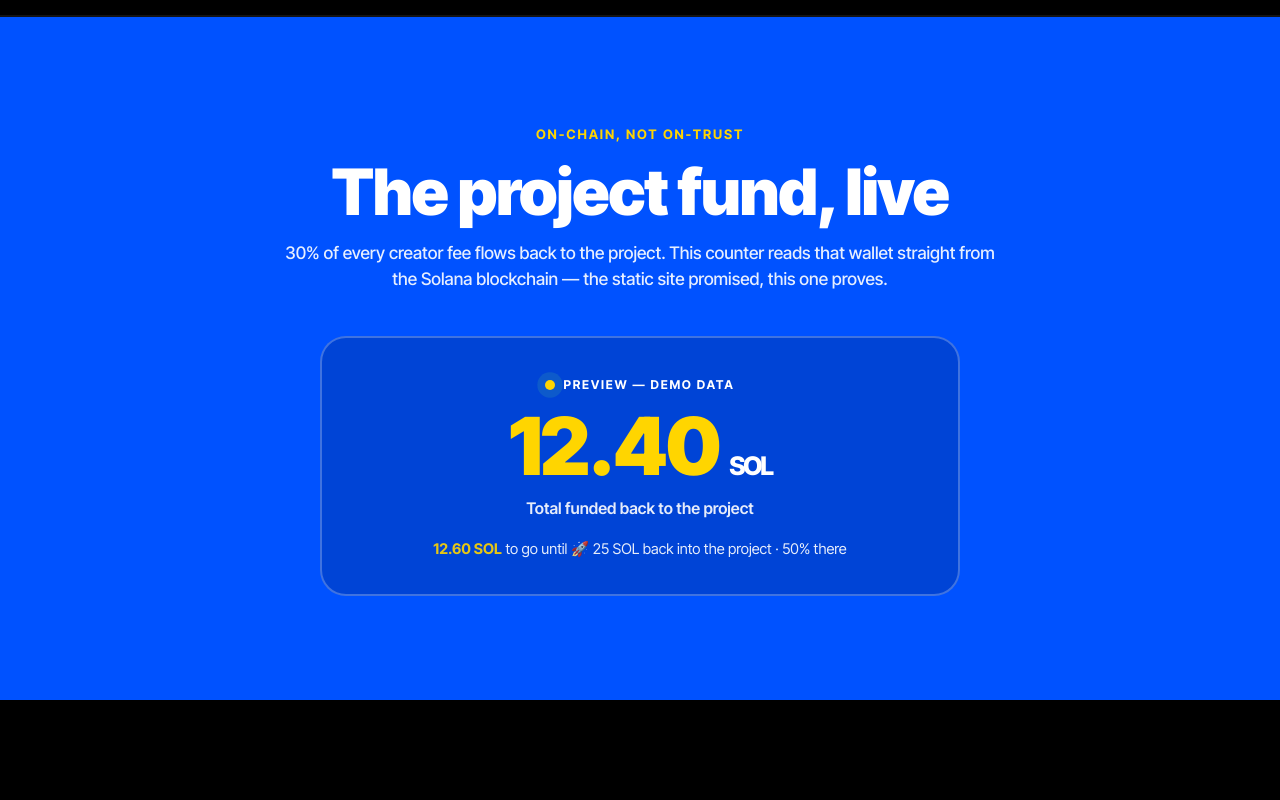
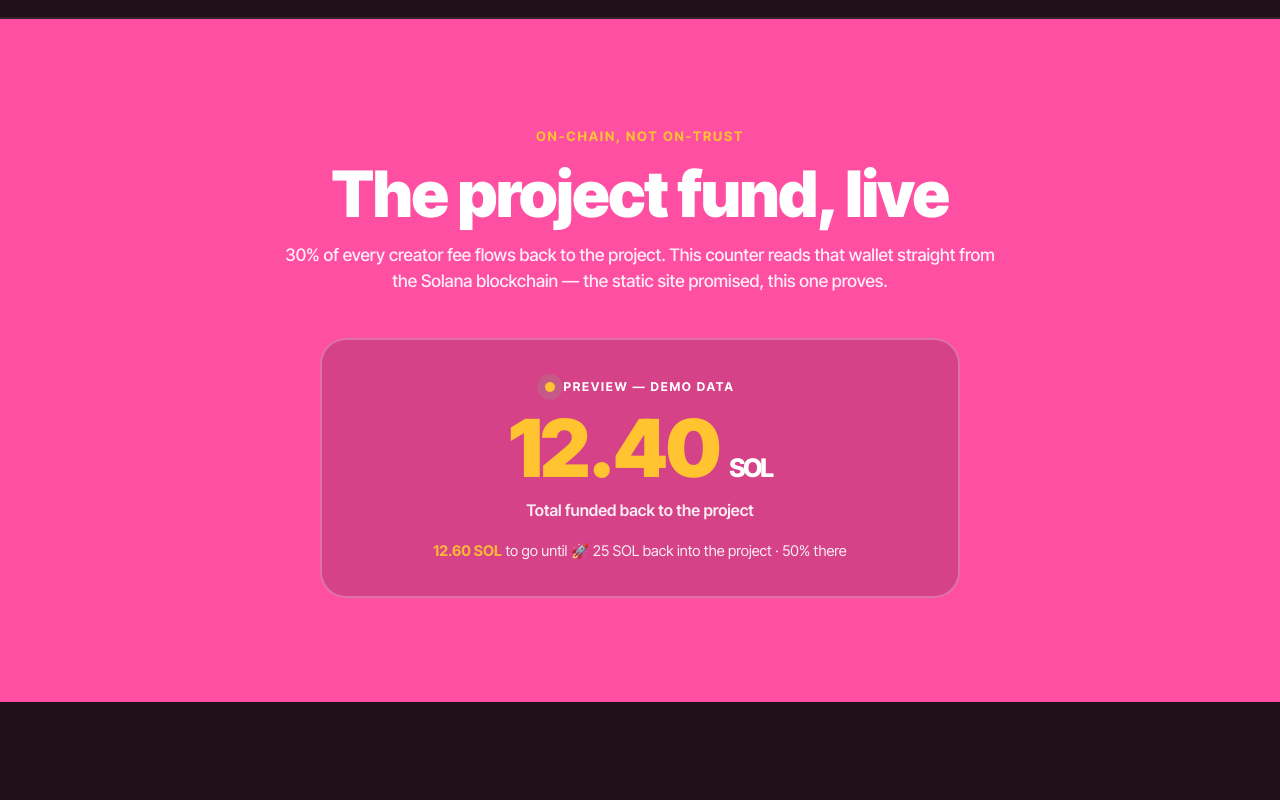
Before and after one commit to termoseguro/tubby-coin-site, a Next.js app: page / in a window 1280 px wide. Shown: the part 2020-2820 px from the top of the page. Built offline with nearby package versions, Linux system fonts and the light colour scheme.

Commit message:
Corrige fundo branco para combinar com o video mantendo cores originais

```diff
--- a/app/globals.css
+++ b/app/globals.css
@@ -1,14 +1,14 @@
 :root{
-  --brand:#0052FF;        /* Toshi Blue */
-  --brand-deep:#0043CC;
-  --gold:#FFD500;
-  --gold-deep:#CCAA00;
-  --dark:#000000;         /* Pure Black */
-  --dark-2:#111111;
-  --cream:#FFFFFF;        /* Pure White instead of cream for contrast */
+  --brand:#FF4FA3;
+  --brand-deep:#E23B8F;
+  --gold:#FFC42F;
+  --gold-deep:#E09B12;
+  --dark:#221019;
+  --dark-2:#160a10;
+  --cream:#FFF7EF;
   --white:#FFFFFF;
-  --ink:#000000;          /* Pure Black text */
-  --muted:rgba(0,0,0,.62);
+  --ink:#1B0F16;
+  --muted:rgba(27,15,22,.62);
   --radius:18px;
   --pill:999px;
   --font-body:'Inter Tight',system-ui,Arial,sans-serif;
@@ -50,10 +50,10 @@ img{max-width:100%;display:block}
 .btn:disabled{opacity:.55;cursor:not-allowed}
 
 /* ---------- top bar ---------- */
-.bar{position:sticky;top:0;z-index:50;background:var(--brand);color:#fff}
+.bar{position:sticky;top:0;z-index:50;background:var(--white);color:var(--ink);border-bottom:2px solid rgba(0,0,0,.05)}
 .bar-in{display:flex;align-items:center;justify-content:space-between;gap:18px;padding:14px 22px;max-width:1120px;margin:0 auto}
 .logo{font-weight:900;font-size:1.35rem;letter-spacing:-.02em;text-decoration:none;display:flex;align-items:center;gap:10px}
-.logo .dot{width:34px;height:34px;border-radius:50%;overflow:hidden;border:2px solid #fff;background:var(--gold)}
+.logo .dot{width:34px;height:34px;border-radius:50%;overflow:hidden;border:2px solid var(--ink);background:var(--brand)}
 .logo .dot img{width:100%;height:100%;object-fit:cover}
 .bar nav{display:flex;gap:22px;align-items:center}
 .bar nav a{font-weight:600;text-decoration:none;font-size:.98rem;opacity:.92}
@@ -79,7 +79,7 @@ img{max-width:100%;display:block}
 .sec-head .btn{margin-top:26px}
 
 /* ---------- hero ---------- */
-.hero{background:var(--brand);color:#fff;padding:26px 0 64px;overflow:hidden;text-align:center}
+.hero{background:var(--white);color:var(--ink);padding:26px 0 64px;overflow:hidden;text-align:center}
 .hero-mascot{width:min(360px,74vw);aspect-ratio:1;margin:26px auto}
 .hero-mascot img{width:100%;height:100%;object-fit:contain;filter:drop-shadow(0 18px 30px rgba(0,0,0,.28))}
 @media(prefers-reduced-motion:no-preference){
```
